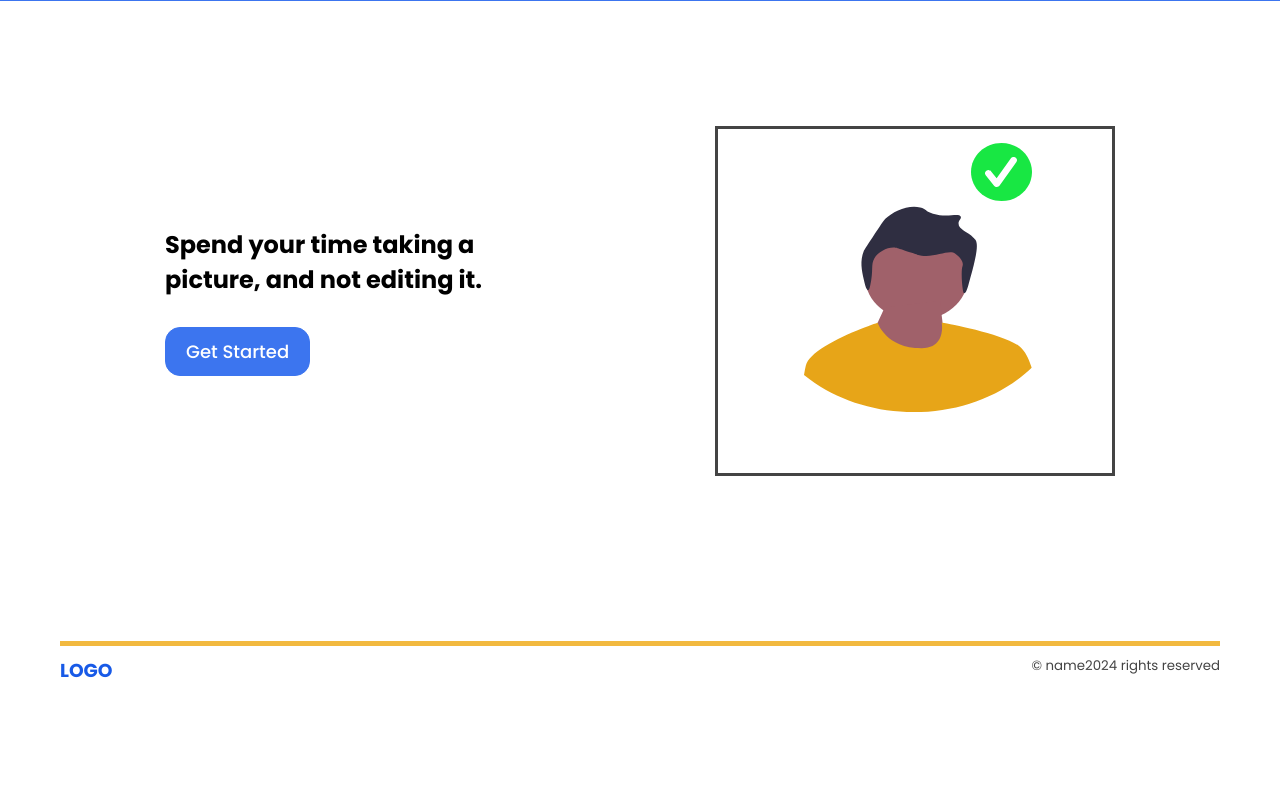
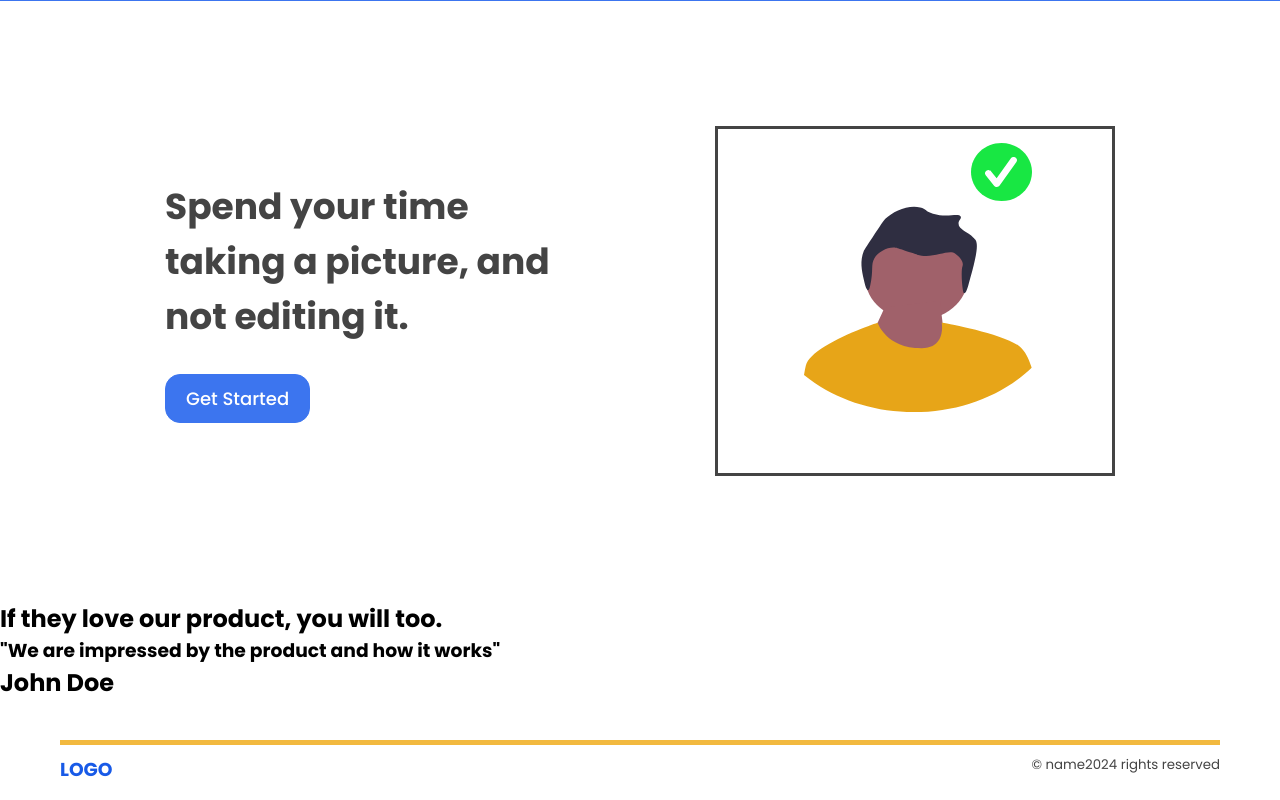
Before and after one commit to HarunaDev/saas-passport-maker, a Flask app: page /about in a window 1280 px wide. Shown: the part 669-1469 px from the top of the page. Before the commit the page ends 1347 px from the top, so only its background shows below. Run offline with Flask 3, Linux system fonts and the light colour scheme.

Commit message:
added elements for about testimonial section

```diff
--- a/templates/about.html
+++ b/templates/about.html
@@ -35,7 +35,7 @@
     <!-- About Section -->
      <section id="about-section">
         <div class="left">
-            <h2>Spend your time taking a picture, and not editing it.</h2>
+            <h2 class="section-text">Spend your time taking a picture, and not editing it.</h2>
 
             <button class="cta-btn">Get Started</button>
         </div>
@@ -59,4 +59,18 @@
         </div>
      </section>
     <!-- About Section end -->
+
+    <!-- About Testimonial -->
+     <section id="about-testimonial">
+        <h2 class="testimonial-text">If they love our product, you will too.</h2>
+
+        <div class="testimonials">
+            <div class="box">
+                <h3>"We are impressed by the product and how it works"</h3>
+
+                <h2>John Doe</h2>
+            </div>
+        </div>
+     </section>
+    <!-- About Testimonial end -->
 {% endblock %}
```
